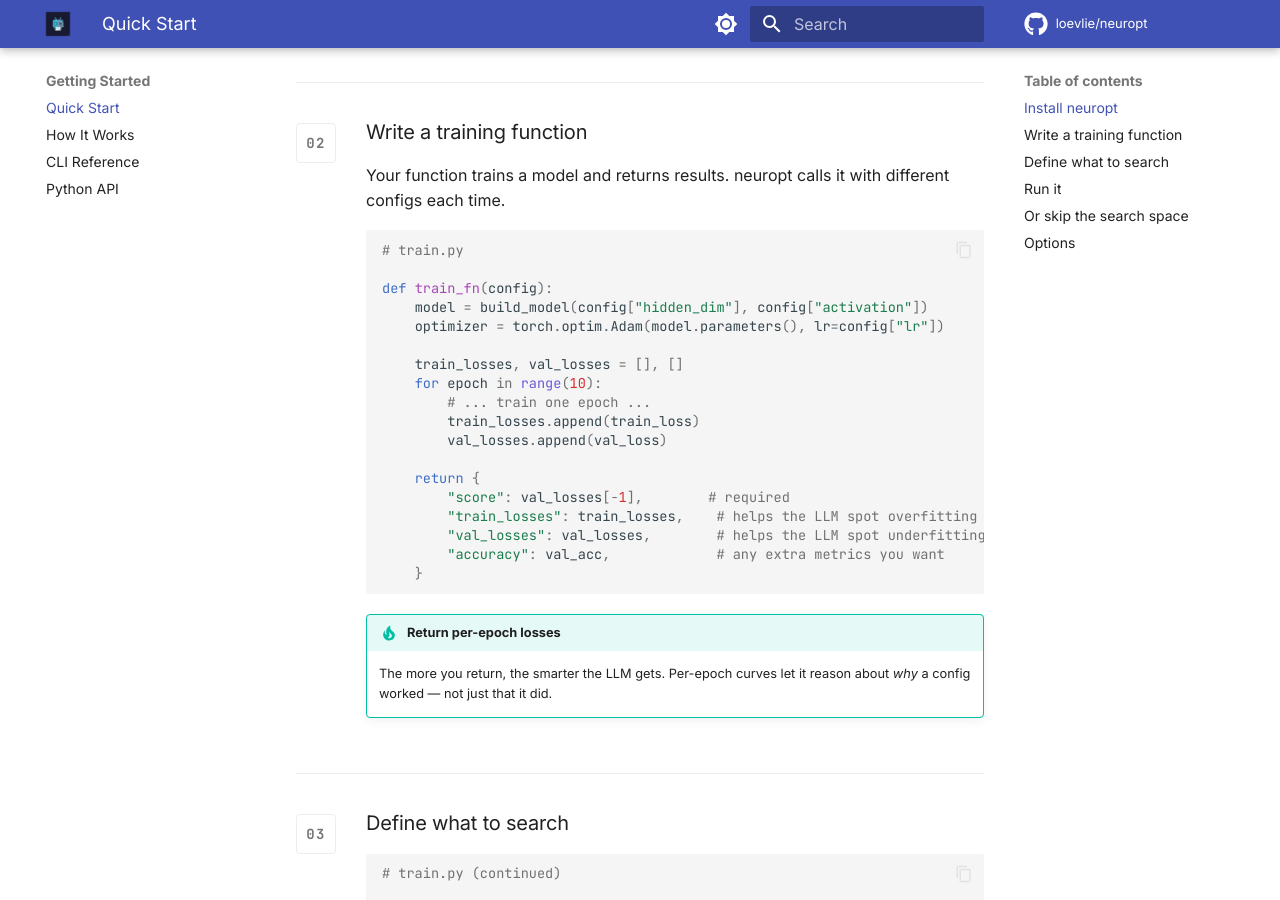
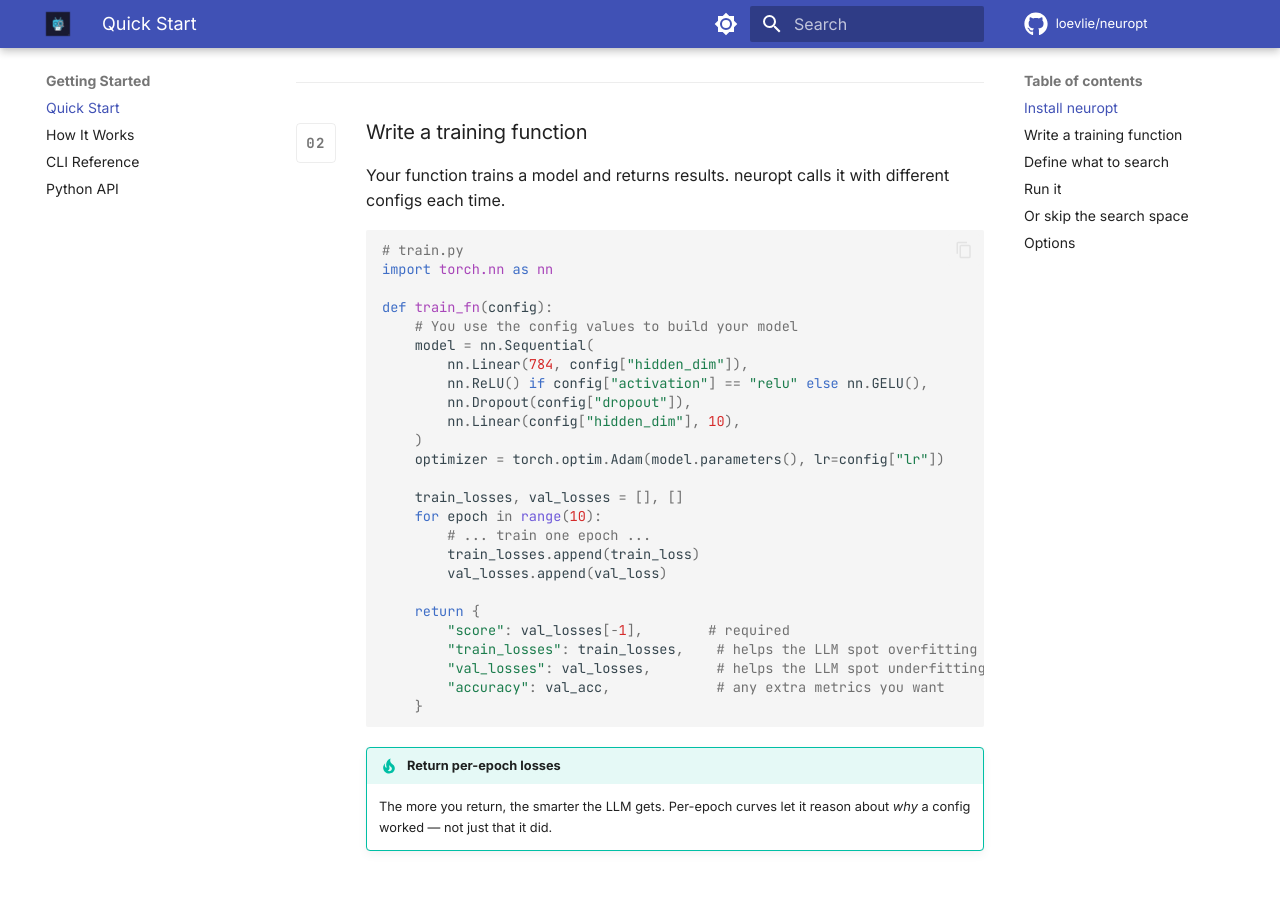
Before and after one commit to loevlie/neuropt, an MkDocs documentation site: the page built from docs/quickstart.md, in a window 1280 px wide and 900 px high, scrolled down 466 px. Built offline with MkDocs 1.6.1 and Material for MkDocs 9.7.7, drawn with Linux system fonts in a browser that asks for light colours; comment, search, counter and statistics services are not loaded.

Commit message:
fix quickstart: show how config values wire into model

````diff
--- a/docs/quickstart.md
+++ b/docs/quickstart.md
@@ -35,9 +35,16 @@ Your function trains a model and returns results. neuropt calls it with differen
 
 ```python
 # train.py
+import torch.nn as nn
 
 def train_fn(config):
-    model = build_model(config["hidden_dim"], config["activation"])
+    # You use the config values to build your model
+    model = nn.Sequential(
+        nn.Linear(784, config["hidden_dim"]),
+        nn.ReLU() if config["activation"] == "relu" else nn.GELU(),
+        nn.Dropout(config["dropout"]),
+        nn.Linear(config["hidden_dim"], 10),
+    )
     optimizer = torch.optim.Adam(model.parameters(), lr=config["lr"])
 
     train_losses, val_losses = [], []
````
